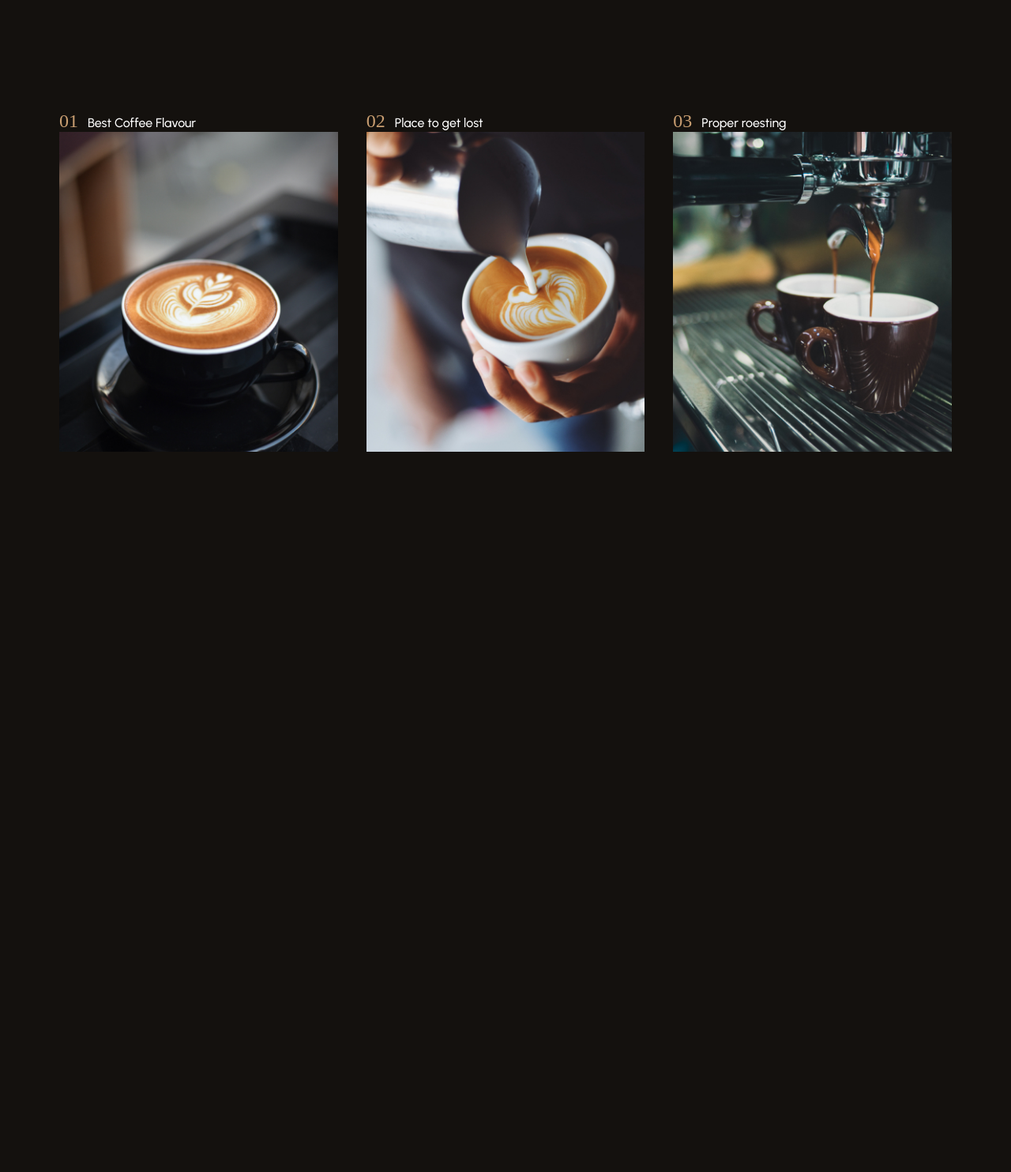
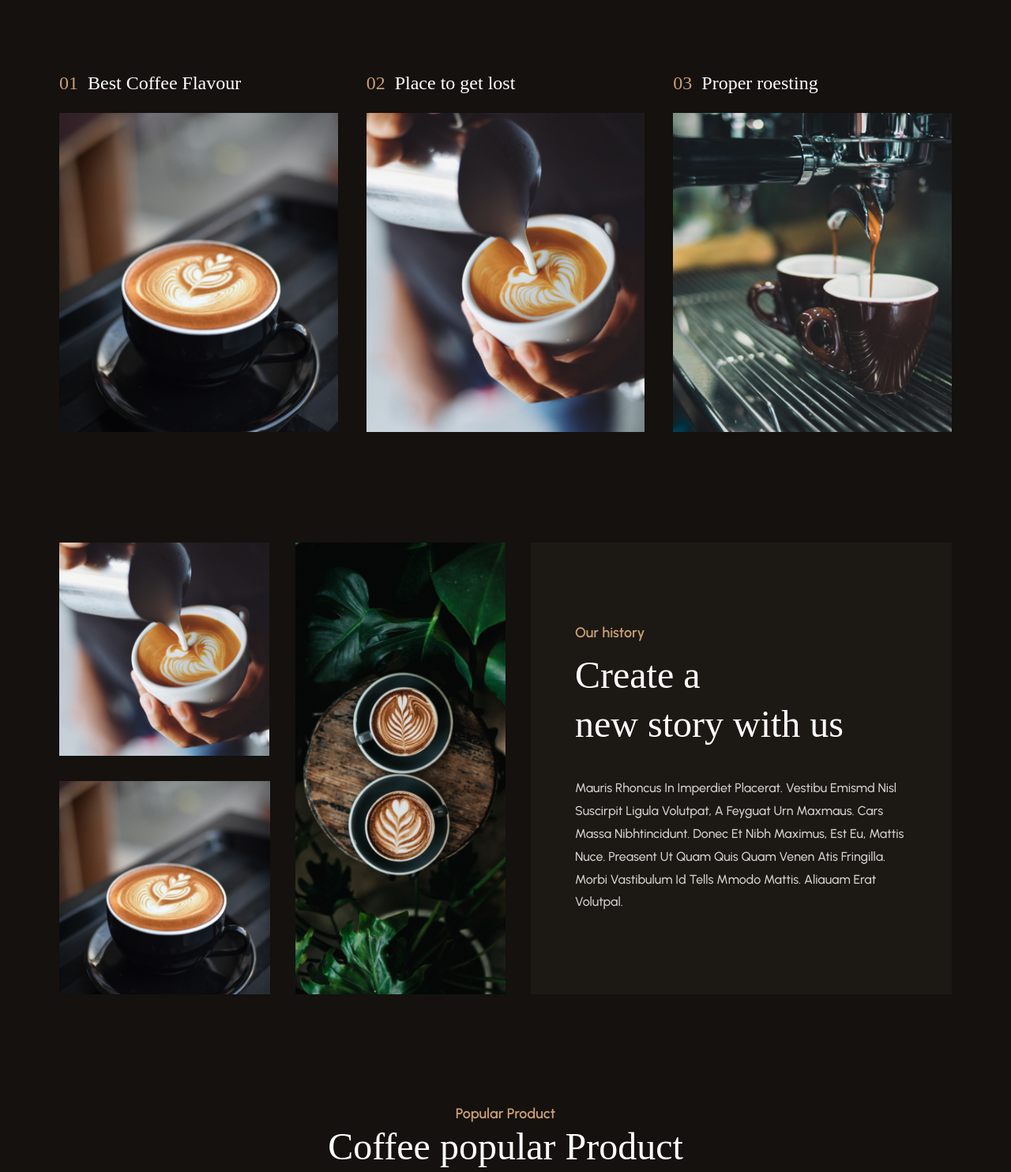
Before and after one commit to Igor280566/CoffeeMy, a plain HTML site: page index.html in a window 1280 px wide. Shown: the part 939-2423 px from the top of the page at 79% size. Before the commit the page ends 1655 px from the top, so only its background shows below. Drawn offline with Linux system fonts and the light colour scheme; files that its build step writes are made by us from their sources.

Commit message:
section history finished

```diff
--- a/index.html
+++ b/index.html
@@ -63,14 +63,14 @@
       <div class="container">
         <div class="banner-wrap">
           <div class="banner-left">
-            <h1 class="banner__title">
+            <h2 class="banner__title">
               Enjoy Your
               Morning Coffee.
-            </h1>
+            </h2>
             <p class="banner__text">
               The coofee is brewed by fist roasting the green coffee beans over hot coals in brazier. given to Opportunity
             </p>
-            <button class="banner-left__button">Test Coffee</button>
+            <button class="banner-left__button btn-primary">Test Coffee</button>
           </div>
           <div class="banner-right">
             <button class="banner-right__button">
@@ -85,17 +85,42 @@
         <ul class="rules__list">
           <li class="rules__list-items">
             <span>01</span>Best Coffee Flavour<br>
-            <img src="./img/rules_img-1.jpg" alt="cup of coffee">
+            <img class="rules__img" src="./img/rules_img-1.jpg" alt="cup of coffee">
           </li>
           <li class="rules__list-items">
             <span>02</span>Place to get lost<br>
-            <img src="./img/rules_img-2.jpg" alt="cup of coffee">
+            <img class="rules__img" src="./img/rules_img-2.jpg" alt="cup of coffee">
           </li>
           <li class="rules__list-items">
             <span>03</span>Proper roesting<br>
-            <img src="./img/rules_img-3.jpg" alt="cup of coffee">
+            <img class="rules__img" src="./img/rules_img-3.jpg" alt="cup of coffee">
           </li>
         </ul>
+      </section>
+      <section class="history">
+        <div class="history-wrap">
+          <img class="history__img" src="./img/story_img-1.jpg" alt="#">
+          <img  class="history__img" src="./img/story_img-2.jpg" alt="#">
+          <img  class="history__img" src="./img/story_img-3.jpg" alt="#">
+          <div class="history__promo">
+            <h2 class="history__title section__title">Our history</h2>
+            <h3 class="history__subtitle section__subtitle">Create a <br>
+              new story with us
+            </h3>
+            <p class="history__text section__text">mauris rhoncus in imperdiet placerat. vestibu emismd nisl suscirpit ligula volutpat, a feyguat urn maxmaus. cars massa nibhtincidunt. donec et nibh maximus, est eu, mattis nuce. preasent ut quam quis quam venen
+              atis fringilla. morbi vastibulum id tells mmodo mattis. aliauam erat volutpal.
+            </p>
+          </div>
+        </div>
+      </section>
+      <section class="product">
+        <h2 class="product__title section__title">Popular Product</h2>
+        <h3 class="product__subtitle section__subtitle">Coffee popular Product</h3>
+        <div class="product-wrap">
+          <div class="product__card">
+
+          </div>
+        </div>
 
       </section>
     </div>
--- a/style.css
+++ b/style.css
@@ -47,6 +47,33 @@ h1,h2,h3,h4,h5,h6,p {
   padding: 0 75px;
   margin: 0 auto;
 }
+.btn-primary {
+  font-size: 18px;
+  font-weight: 700;
+  line-height: normal;
+  text-align: center;
+  text-transform: uppercase;
+  background-color: #C99E71;
+}
+.section__title {
+  color: #C99E71;
+  font-size: 18px;
+  font-weight: 600;
+  line-height: normal;
+  text-align: center;
+}
+.section__subtitle {
+  font-family: Righteous;
+  font-size: 48px;
+  font-weight: 400;
+  line-height: 130%;
+  text-align: center;
+}
+.section__text {
+  color: rgba(255, 255, 255, 0.80);
+  line-height: 180%;
+  text-transform: capitalize;
+}
 body {
   color: #FFF;
   background-color:#14110E ;
@@ -74,6 +101,10 @@ body {
 .header__icon-search {
   margin-right: 48px;
 }
+.header__icon-search,
+.header__icon-cart {
+  font-size: 30px;
+}
 .nav__list-link {
   font-family: Inter;
   font-size: 18px;
@@ -89,6 +120,7 @@ body {
   font-style: normal;
   font-weight: 700;
   line-height: normal;
+  cursor: default;
 }
 
 .nav__list-link:hover {
@@ -100,10 +132,10 @@ body {
   line-height: normal;
 }
 .banner {
-  padding-top: 147px;
+  padding: 147px 0 166px;
   background-image: url(./img/background_banner.jpg);
-  background-repeat: no-repeat;
-  background-size: auto;
+  background-size: cover;
+  background-position: 100% 100%;
   margin-bottom: 140px;
 }
 .banner-wrap {
@@ -129,12 +161,6 @@ body {
 }
 .banner-left__button {
   padding: 24px 40px;
-  font-size: 18px;
-  font-weight: 700;
-  line-height: normal;
-  text-transform: uppercase;
-  background-color: #C99E71;
-  margin-bottom: 166px;
 }
 .banner-left__button:hover {
   color: #C99E71;
@@ -142,7 +168,7 @@ body {
 }
 .banner-right {
   align-self: end;
-  margin-bottom: 158px;
+
 }
 .rules {
   margin-bottom: 140px;
@@ -162,3 +188,53 @@ body {
   text-transform: uppercase;
   margin-right: 12px;
 }
+.rules__list-items {
+  font-family: Righteous;
+  font-size: 24px;
+  font-style: normal;
+  font-weight: 400;
+  line-height: normal;
+}
+.rules__img {
+  display: block;
+  margin-top: 24px;
+}
+.history {
+  margin-bottom: 140px;
+}
+.history-wrap {
+  display: grid;
+  grid-template-columns: 1fr 1fr 2fr;
+  grid-template-rows: 1fr 1fr;
+  align-items: stretch;
+  gap: 32px;
+}
+.history__img:first-child {
+  grid-column: 1/2;
+  grid-row: 1/2;
+}
+.history__img:nth-child(2) {
+  grid-column: 1/2;
+  grid-row: 2/3;
+}
+.history__img:nth-child(3) {
+  grid-column: 2/3;
+  grid-row: 1/3;
+}
+.history__promo {
+  display: flex;
+  flex-direction: column;
+  justify-content: center;
+  grid-column: 3/4;
+  grid-row: 1/3;
+  padding: 0 56px;
+  background-color:  #1C1814;
+}
+.history__title {
+  text-align: left;
+  margin-bottom: 12px;
+}
+.history__subtitle {
+  text-align: left;
+  margin-bottom: 36px;
+}
```
Also changed, not shown: img/product__img.jpg (added), img/story_img-1.jpg (added), img/story_img-2.jpg (added), img/story_img-3.jpg (added).
